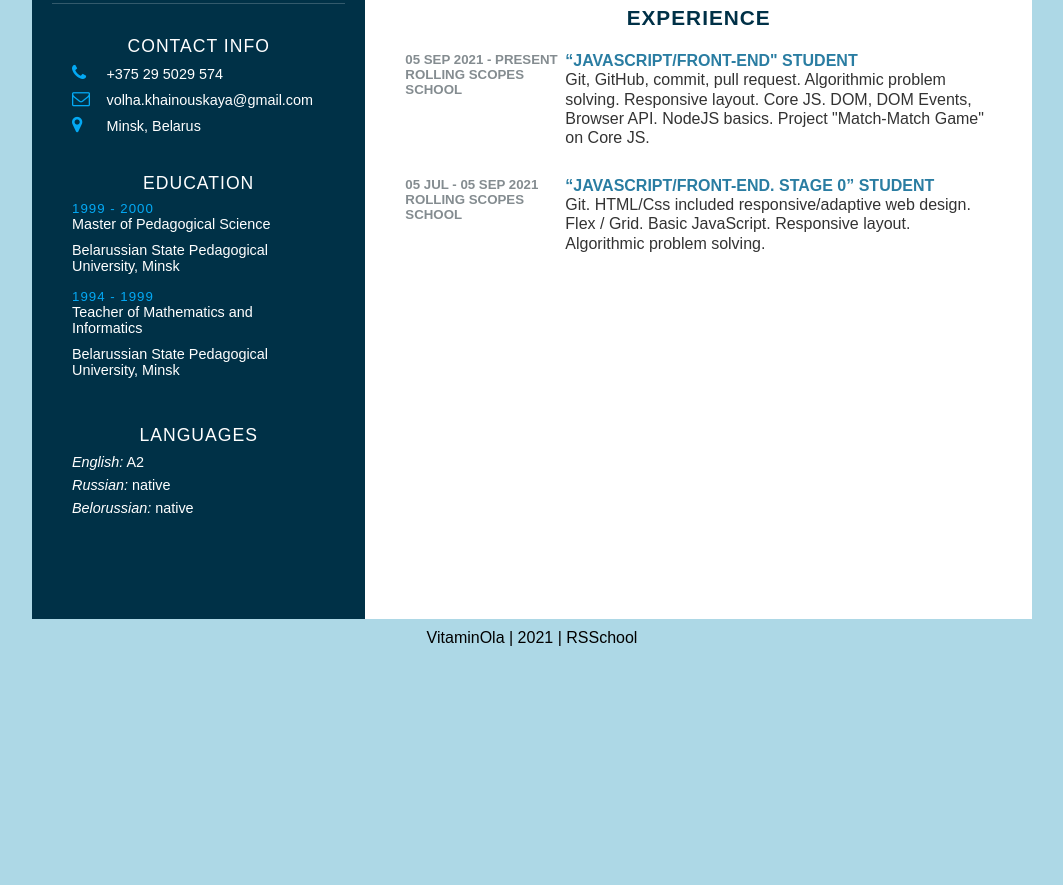
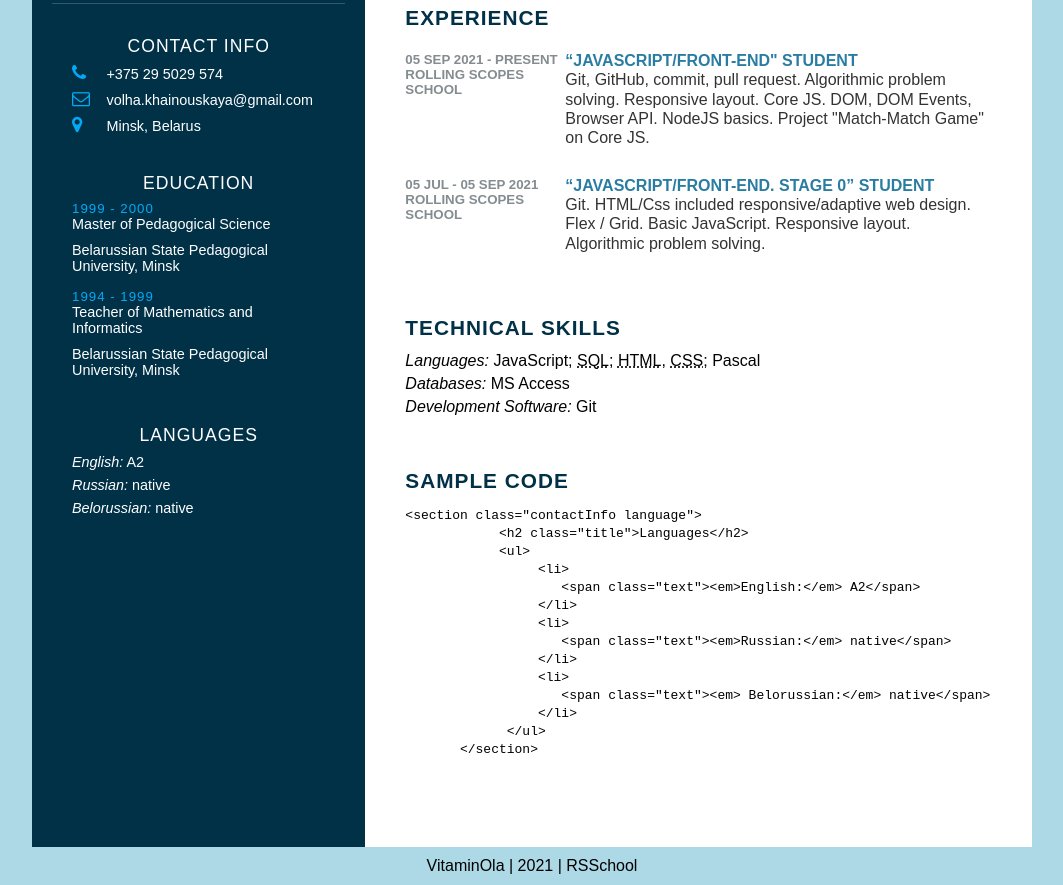
Before and after one commit to VitaminOla/rsschool-cv, a plain HTML site: page index.html in a window 1280 px wide. Shown: the part 337-1222 px from the top of the page, without its empty margins (108-1171 px from the left). Before the commit the page ends 994 px from the top, so only its background shows below. Drawn offline with Linux system fonts and the light colour scheme.

Commit message:
feat: add Skills and Code Example

```diff
--- a/index.html
+++ b/index.html
@@ -129,6 +129,36 @@
             </div>
           </div>
         </section>
+        <section class="about skills">
+          <h2 class="title2">Technical Skills</h2>
+          <ul>
+            <li>
+              <em>Languages:</em> JavaScript;
+              <abbr title="Structured Query Language">SQL</abbr>;
+              <abbr title="HyperText Markup Language">HTML</abbr>,
+              <abbr title="Cascading Style Sheets">CSS</abbr>; Pascal
+            </li>
+            <li><em>Databases:</em> MS Access</li>
+            <li><em>Development Software:</em> Git</li>
+          </ul>
+        </section>
+        <section class="about MyCode">
+          <h2 class="title2">Sample Code</h2>
+          <pre><code>&lt;section class=&quot;contactInfo language&quot;&gt;
+            &lt;h2 class=&quot;title&quot;&gt;Languages&lt;/h2&gt;
+            &lt;ul&gt;
+                 &lt;li&gt;
+                    &lt;span class=&quot;text&quot;&gt;&lt;em&gt;English:&lt;/em&gt; A2&lt;/span&gt;
+                 &lt;/li&gt;
+                 &lt;li&gt;
+                    &lt;span class=&quot;text&quot;&gt;&lt;em&gt;Russian:&lt;/em&gt; native&lt;/span&gt;
+                 &lt;/li&gt;
+                 &lt;li&gt;
+                    &lt;span class=&quot;text&quot;&gt;&lt;em&gt; Belorussian:&lt;/em&gt; native&lt;/span&gt;
+                 &lt;/li&gt;
+             &lt;/ul&gt;
+       &lt;/section&gt;</code></pre>
+        </section>
       </div>
     </main>
     <footer>VitaminOla | 2021 | RSSchool</footer>
--- a/style.css
+++ b/style.css
@@ -139,6 +139,7 @@ h2 {
   text-transform: uppercase;
   letter-spacing: 1px;
   margin-bottom: 10px;
+  text-align: left;
 }
 .about p {
   color: #333333;
@@ -163,6 +164,16 @@ h2 {
   font-size: 16px;
 }
 
+.about ul li {
+  position: relative;
+  list-style: none;
+  margin: 5px 0;
+  cursor: pointer;
+}
+code {
+  font-family: monospace;
+}
+
 footer {
   flex: 0 0 auto;
   padding-bottom: 10px;
```
